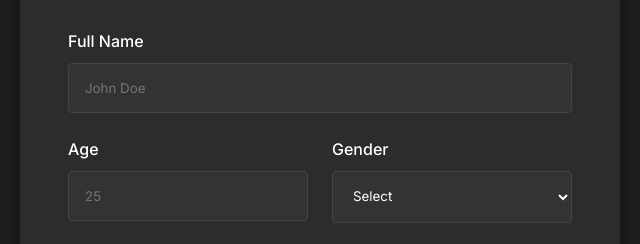
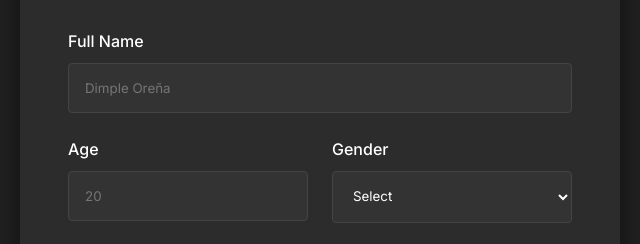
Before and after one commit to ets2121/gym-website, a plain HTML site: page register.html in a window 1280 px wide. Shown: the part 269-513 px from the top of the page, 320-960 px from the left. Drawn offline with nearby package versions, Linux system fonts and the light colour scheme.

Commit message:
upadates info

```diff
--- a/register.html
+++ b/register.html
@@ -54,12 +54,12 @@
                     <form id="registerForm">
                         <div class="form-group">
                             <label for="name">Full Name</label>
-                            <input type="text" id="name" name="name" placeholder="John Doe" required>
+                            <input type="text" id="name" name="name" placeholder="Dimple Oreña" required>
                         </div>
                         <div style="display: grid; grid-template-columns: 1fr 1fr; gap: 1.5rem;">
                             <div class="form-group">
                                 <label for="age">Age</label>
-                                <input type="number" id="age" name="age" placeholder="25" required>
+                                <input type="number" id="age" name="age" placeholder="20" required>
                             </div>
                             <div class="form-group">
                                 <label for="gender">Gender</label>
```
